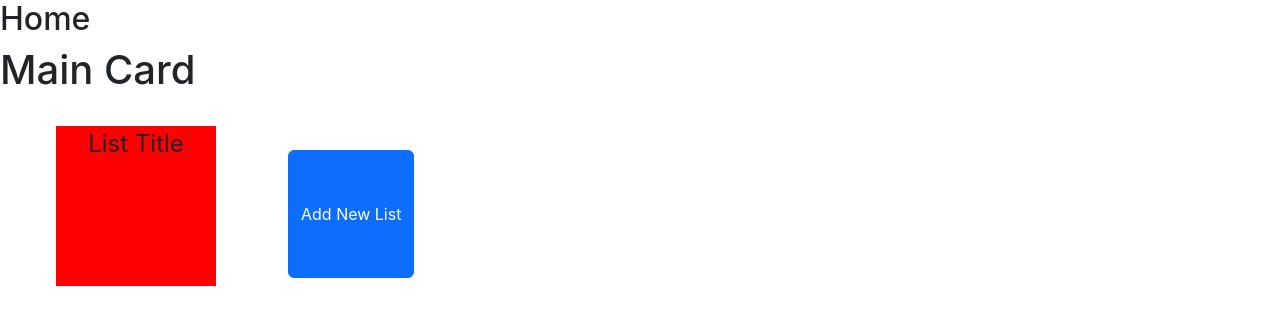
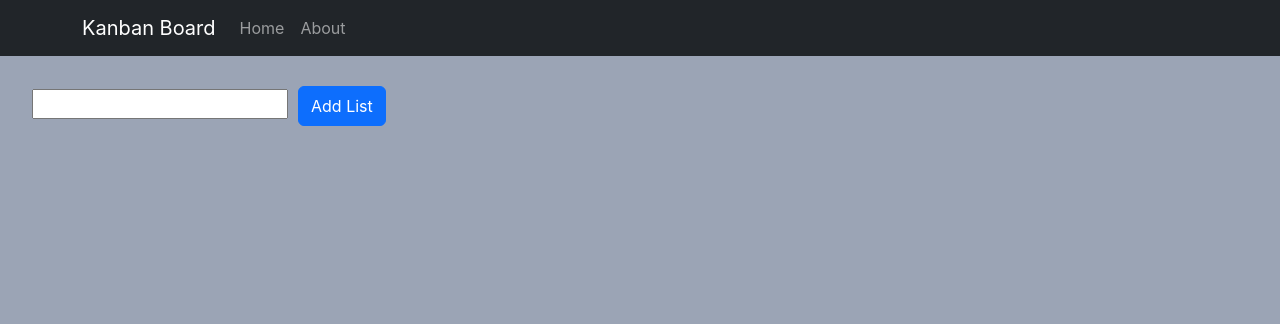
Before and after one commit to bhati-anuj/kanban-board, a React (Create React App) app: page / in a window 1280 px wide. Both pictures are taken after a click on the button "Add New List". Shown: the top 324 px of the page. Built offline with nearby package versions, Linux system fonts and the light colour scheme.

Commit message:
Added Description Box

```diff
--- a/src/App.css
+++ b/src/App.css
@@ -1,38 +1,4 @@
-.App {
-  text-align: center;
+.appContainer{
+  background-color: #9BA4B5;
+  height: 100vh;
 }
-
-.App-logo {
-  height: 40vmin;
-  pointer-events: none;
-}
-
-@media (prefers-reduced-motion: no-preference) {
-  .App-logo {
-    animation: App-logo-spin infinite 20s linear;
-  }
-}
-
-.App-header {
-  background-color: #282c34;
-  min-height: 100vh;
-  display: flex;
-  flex-direction: column;
-  align-items: center;
-  justify-content: center;
-  font-size: calc(10px + 2vmin);
-  color: white;
-}
-
-.App-link {
-  color: #61dafb;
-}
-
-@keyframes App-logo-spin {
-  from {
-    transform: rotate(0deg);
-  }
-  to {
-    transform: rotate(360deg);
-  }
-}
--- a/src/App.js
+++ b/src/App.js
@@ -1,17 +1,18 @@
 import React from "react";
 import "./App.css";
 import MainCard from "./Components/MainCard/MainCard";
+import Header from "./Components/Header/Header";
 
 
 function App() {
 
 
   return (
-    <>
-      <h2> Home </h2>
+    <div className="appContainer">
+      <Header />
     <MainCard/>
 
-    </>
+    </div>
   );
 }
 
--- /dev/null
+++ b/src/Components/DescriptionBox/DescriptionBox.jsx
@@ -0,0 +1,48 @@
+import React from "react";
+import Button from "react-bootstrap/Button";
+import Modal from "react-bootstrap/Modal";
+// import { useSelector } from "react-redux";
+
+const DescriptionBox = (props) => {
+
+  // const listData =useSelector((state) =>{
+  //   return state.mainList
+  // })
+
+  // console.log("data", listData);
+
+  // const activeCard  = props.cardData[0];
+  // console.log(activeCard.cardName);
+
+  // const filteredList = listData.find((item) => item.ID === activeCard.listID);
+  // console.log("new list",filteredList);
+  // const filteredCard = filteredList.innerCard.filter(item =>item.cardID === activeCard.cardID)
+  // console.log("new card",filteredCard);
+
+
+  return (
+    <Modal
+      {...props}
+      size="lg"
+      aria-labelledby="contained-modal-title-vcenter"
+      centered
+    >
+      <Modal.Header closeButton>
+        <Modal.Title id="contained-modal-title-vcenter">
+          {/* {activeCard.cardName} */}
+        </Modal.Title>
+      </Modal.Header>
+      <Modal.Body>
+        <h4> from list </h4>
+        <p>
+          Cras mattis consectetur purus sit
+        </p>
+      </Modal.Body>
+      <Modal.Footer>
+        <Button onClick={props.onHide}>Close</Button>
+      </Modal.Footer>
+    </Modal>
+  );
+};
+
+export default DescriptionBox;
--- /dev/null
+++ b/src/Components/Header/Header.jsx
@@ -0,0 +1,24 @@
+import Container from 'react-bootstrap/Container';
+import Nav from 'react-bootstrap/Nav';
+import Navbar from 'react-bootstrap/Navbar';
+import NavDropdown from 'react-bootstrap/NavDropdown';
+
+function Header() {
+  return (
+    <Navbar expand="lg" bg="dark" data-bs-theme="dark">
+      <Container>
+        <Navbar.Brand href="#home">Kanban Board</Navbar.Brand>
+        <Navbar.Toggle aria-controls="basic-navbar-nav" />
+        <Navbar.Collapse id="basic-navbar-nav">
+          <Nav className="me-auto">
+            <Nav.Link href="#home">Home</Nav.Link>
+            <Nav.Link href="#link">About</Nav.Link>
+
+          </Nav>
+        </Navbar.Collapse>
+      </Container>
+    </Navbar>
+  );
+}
+
+export default Header;
--- /dev/null
+++ b/src/Components/MainCard/MainCard.css
@@ -0,0 +1,22 @@
+.mainListDiv{
+    width: 15rem;
+    height : auto;
+    background-color: #212A3E;
+    margin: 1.5rem;
+    padding-top: 10px;
+    text-align: center;
+    border-radius: 15px;
+    color: white;
+}
+
+.innerCardDiv{
+    background-color: #394867;
+    margin: 5%;
+    margin-bottom: 10px;
+    width: 90%;
+    height: 2.5rem;
+    text-align: left;
+    font-size: 1rem;
+    padding-left: 15px;
+
+}
--- a/src/Components/MainCard/MainCard.jsx
+++ b/src/Components/MainCard/MainCard.jsx
@@ -1,57 +1,178 @@
-import React, { useState } from 'react'
+import React, { useState } from "react";
+import "./MainCard.css";
 import { Button } from "react-bootstrap";
-import { v4 } from 'uuid';
+import { useDispatch, useSelector } from "react-redux";
+import { v4 } from "uuid";
+import {
+  addActiveCard,
+  addCard,
+  addMainList,
+  newCardInsert,
+} from "../../Store/ListSlice/ListSlice";
+import DescriptionBox from "../DescriptionBox/DescriptionBox";
 
 const MainCard = () => {
-    const [initialState, setInitialState] = useState("List Title");
-    const [task, setTask] = useState([]);
+  const [listTitle, setListTitle] = useState();
+  const [clicked, setClicked] = useState(false);
+  const [cardText, setCardText] = useState();
+  const [modalShow, setModalShow] = useState(false);
+  const [filteredCard, setFilteredCard] = useState({});
+  // const [filteredList, setFilteredList] = useState({});
 
+  const dispatch = useDispatch();
 
+  const mainListDiv = useSelector((state) => {
+    return state.mainList;
+  });
+  console.log(mainListDiv);
 
+  // ********************************** Main List Div******************************************
 
+  const handleAddList = () => {
+    setClicked(!clicked);
+  };
 
-    const handleTaskList = () => {
-      setTask([...task,initialState]);
+  const hadleListTitle = (e) => {
+    setListTitle(e);
+  };
 
+  function handleListSubmit() {
+    dispatch(
+      addMainList({
+        listtitle: listTitle,
+        ID: v4(),
+        innerCard: [],
+        newCardInputField: true,
+      })
+    );
+    setClicked(!clicked);
+  }
 
-    };
+  // *********************************** Working on Card *****************************************
+
+  const handleCardText = (text) => {
+    setCardText(text);
+  };
+
+  const handleAddCardTitle = (e) => {
+    dispatch(
+      addCard({
+        name: cardText,
+        cardId: v4(),
+        listID: e.target.id,
+      })
+    );
+  };
+
+  const handleAddCard = (event) => {
+    dispatch(newCardInsert(event.target.id));
+  };
+
+  // *****************************************Working on Description Box***************************************************
+
+  function handleDialog(event, ID) {
+    setModalShow(true);
+
+    const filteredList = mainListDiv.find((item) => item.ID === ID);
+    setFilteredCard(
+      filteredList.innerCard.filter((item) => item.cardID === event)
+    );
+  }
 
   return (
-    <div>
-          <h1>Main Card</h1>
-          <div style={{ display: "flex" }}>
+    <div className="mainCardContainer">
+      <div style={{ display: "flex" }}>
         <ul style={{ display: "flex", listStyle: "none" }}>
-          {task.map((e) => (
-            <li key={v4()}>
+          {/*  ****************************************** Main Div Map ************************************** */}
 
-              <div
+          {mainListDiv.map((e) => (
+            <li key={e.ID}>
+              <div id={e.ID} className="mainListDiv">
+                <h4>{e.listtitle}</h4>
 
+                {/**********************************************  Inner Card Map ********************************* */}
+                <div className="outerCardDiv">
+                  {e.innerCard.map((item) => (
+                    <>
+                      <div
+                        id={item.cardID}
+                        className="innerCardDiv"
+                        onClick={(event) => handleDialog(event.target.id, e.ID)}
+                      >
+                        {item.cardName}
+                      </div>
+                    </>
+                  ))}
 
-                id={v4()}
-                style={{
-                  width: "10rem",
-                  height: "10rem",
-                  backgroundColor: "red",
-                  margin: "1.5rem",
-                  textAlign:"center",
-                  fontSize:"1.5rem"
-                }}
-
-              >
-                {e}
-
+                  {e.newCardInputField ? (
+                    <>
+                      <Button
+                        id={e.ID}
+                        onClick={(e) => handleAddCard(e)}
+                        style={{ marginBottom: "8px" }}
+                      >
+                        Add card
+                      </Button>
+                      {/* ************************** Modal ************* */}
+                    </>
+                  ) : (
+                    <form action="submit">
+                      <input
+                        type="text"
+                        onChange={(e) => handleCardText(e.target.value)}
+                        style={{
+                          width: "90%",
+                          borderRadius: "5px",
+                          marginBottom: "8px",
+                          height: "2.5rem",
+                        }}
+                      />
+                      <Button
+                        id={e.ID}
+                        onClick={(e) => handleAddCardTitle(e)}
+                        style={{ marginBottom: "8px" }}
+                      >
+                        Add Card Title
+                      </Button>
+                    </form>
+                  )}
+                </div>
               </div>{" "}
             </li>
           ))}
         </ul>
-        <Button className="m-5" onClick={handleTaskList}>
-          {" "}
-          Add New List{" "}
-        </Button>
+        {!clicked ? (
+          <Button
+            className="m-5"
+            onClick={handleAddList}
+            style={{ height: "2.5rem" }}
+          >
+            {" "}
+            Add New List{" "}
+          </Button>
+        ) : (
+          <form action="submit" style={{ marginTop: "30px" }}>
+            <input
+              type="text"
+              onChange={(e) => hadleListTitle(e.target.value)}
+            />
+            <Button
+              onClick={handleListSubmit}
+              style={{ height: "2.5rem", marginLeft: "10px" }}
+            >
+              Add List
+            </Button>
+          </form>
+        )}
+        <DescriptionBox
+          // listData={filteredList}
+          cardData={filteredCard}
+          show={modalShow}
+          onHide={() => setModalShow(false)}
+        />
       </div>
-
     </div>
-  )
-}
+  );
+};
 
 export default MainCard;
--- a/src/Store/ListSlice/ListSlice.jsx
+++ b/src/Store/ListSlice/ListSlice.jsx
@@ -1,15 +1,36 @@
 import { createSlice } from "@reduxjs/toolkit";
 
+const ListSlice = createSlice({
+  name: "list",
+  initialState: [],
+  reducers: {
 
-const ListSlice = createSlice({
-    name:"list",
-    initialState:[],
-    reducers:{
-        addMainList(state,action){
+    addMainList(state, action) {
+      state.push(action.payload);
+    },
 
-        }
-    }
-})
+    addCard(state, action) {
+      const data = {
+        cardName: action.payload.name,
+        cardID: action.payload.cardId,
+        listId: action.payload.listID,
+      };
+      const value = state.find((e) => e.ID === data.listId);
+      if (value) {
+        value.innerCard.push(data);
+        value.newCardInputField = true;
+      }
+    },
 
-export {ListSlice}
-export const {addMainList} = ListSlice.actions;
+    newCardInsert(state, action) {
+      const value = state.find((e) => e.ID === action.payload);
+      value.newCardInputField = false;
+    },
+
+
+  },
+});
+
+export { ListSlice };
+export const { addMainList, addCard, newCardInsert, addActiveCard } =
+  ListSlice.actions;
--- a/src/index.js
+++ b/src/index.js
@@ -3,11 +3,23 @@ import ReactDOM from 'react-dom/client';
 import './index.css';
 import App from './App';
 import reportWebVitals from './reportWebVitals';
+import { Provider } from 'react-redux';
+import store from './Store/Store';
+import { PersistGate } from 'redux-persist/integration/react';
+import persistStore from 'redux-persist/es/persistStore';
 
+
+let persistor = persistStore(store);
 const root = ReactDOM.createRoot(document.getElementById('root'));
 root.render(
   <React.StrictMode>
+    <Provider store={store}>
+      <PersistGate loading={null} persistor={persistor}>
+
+
     <App />
+      </PersistGate>
+    </Provider>
   </React.StrictMode>
 );
 
```
